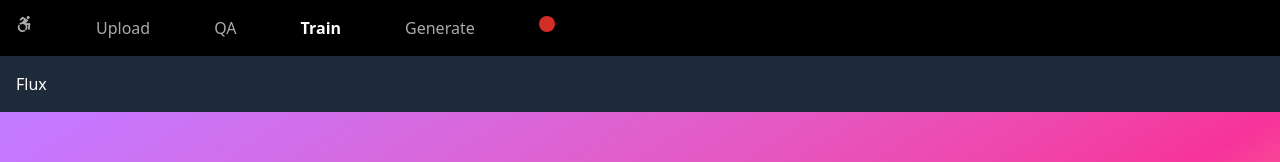
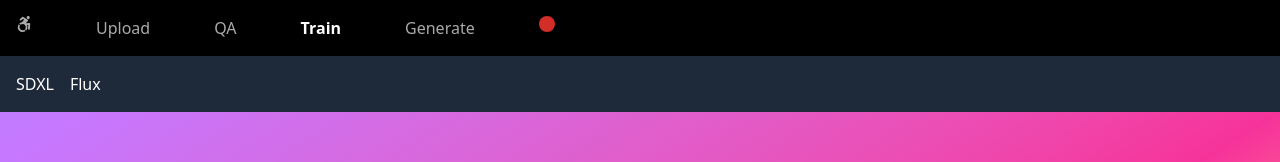
Before and after one commit to Chunt0/Dashboard, a React (Vite) app in the folder client/: page /train/flux in a window 1280 px wide. Shown: the top 162 px of the page. Built offline with nearby package versions, Linux system fonts and the light colour scheme; no server answers.

Commit message:
Updated client to display sdxl training

```diff
--- a/client/src/components/Training/TrainingNavbar.tsx
+++ b/client/src/components/Training/TrainingNavbar.tsx
@@ -5,7 +5,7 @@ const TrainingNavbar: React.FC = () => {
         return (
                 <nav className="flex justify-between bg-gray-800 p-4 text-white">
                         <div className="flex space-x-4">
-                                {/* <NavLink to="/train/sdxl" className="hover:text-gray-400 transition duration-300">SDXL</NavLink> */}
+                                <NavLink to="/train/sdxl" className="hover:text-gray-400 transition duration-300">SDXL</NavLink>
                                 <NavLink to="/train/flux" className="hover:text-gray-400 transition duration-300">Flux</NavLink>
                                 {/*<NavLink to="/train/wan" className="hover:text-gray-400 transition duration-300">WAN2.1</NavLink>*/}
                         </div>
```
